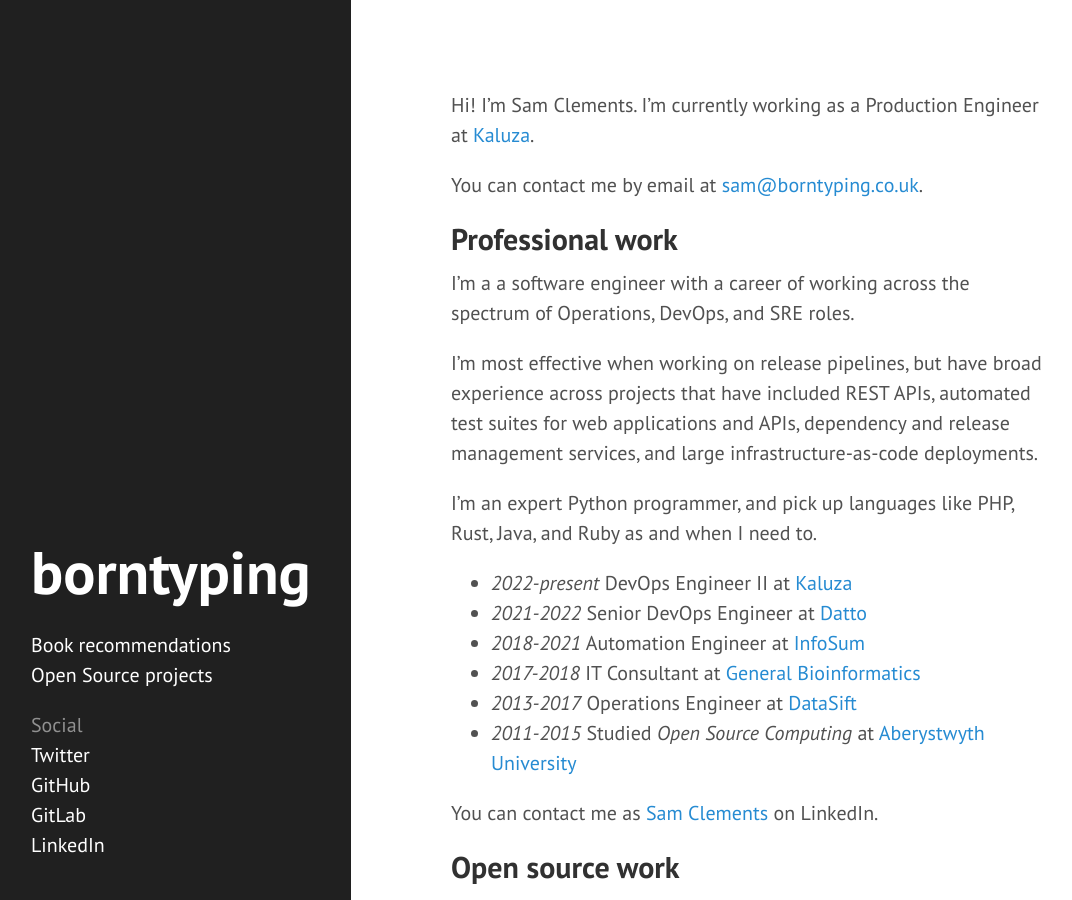
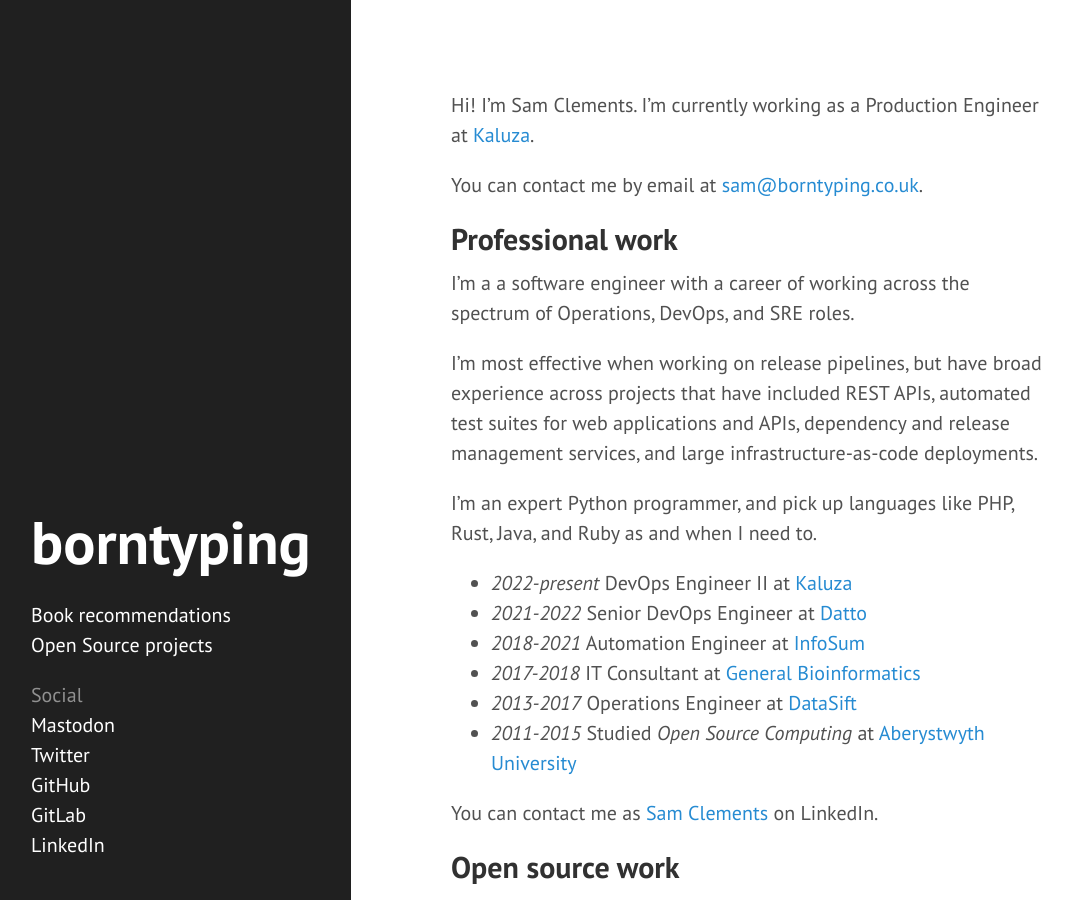
Before and after one commit to borntyping/borntyping.github.io, a Jekyll site: the page built from index.md, in a window 1280 px wide and 900 px high. Shown: the whole window, without its empty margins (9-1081 px from the left). Built offline with Jekyll 4.4.1, drawn with Linux system fonts in a browser that asks for light colours.

Commit message:
Update default.html

```diff
--- a/_layouts/default.html
+++ b/_layouts/default.html
@@ -35,9 +35,10 @@
 
       <nav class="sidebar-nav">
         <span class="sidebar-nav-item">Social</span>
-        <a class="sidebar-nav-item" rel="me" href="http://twitter.com/borntyping">Twitter</a>
-        <a class="sidebar-nav-item" rel="me" href="http://github.com/borntyping/">GitHub</a>
-        <a class="sidebar-nav-item" rel="me" href="http://gitlab.com/borntyping/">GitLab</a>
+        <a class="sidebar-nav-item" rel="me" href="https://mstdn.social/@borntyping">Mastodon</a>
+        <a class="sidebar-nav-item" rel="me" href="https://twitter.com/borntyping">Twitter</a>
+        <a class="sidebar-nav-item" rel="me" href="https://github.com/borntyping/">GitHub</a>
+        <a class="sidebar-nav-item" rel="me" href="https://gitlab.com/borntyping/">GitLab</a>
         <a class="sidebar-nav-item" rel="me" href="https://www.linkedin.com/in/borntyping/">LinkedIn</a>
       </nav>
 
```
